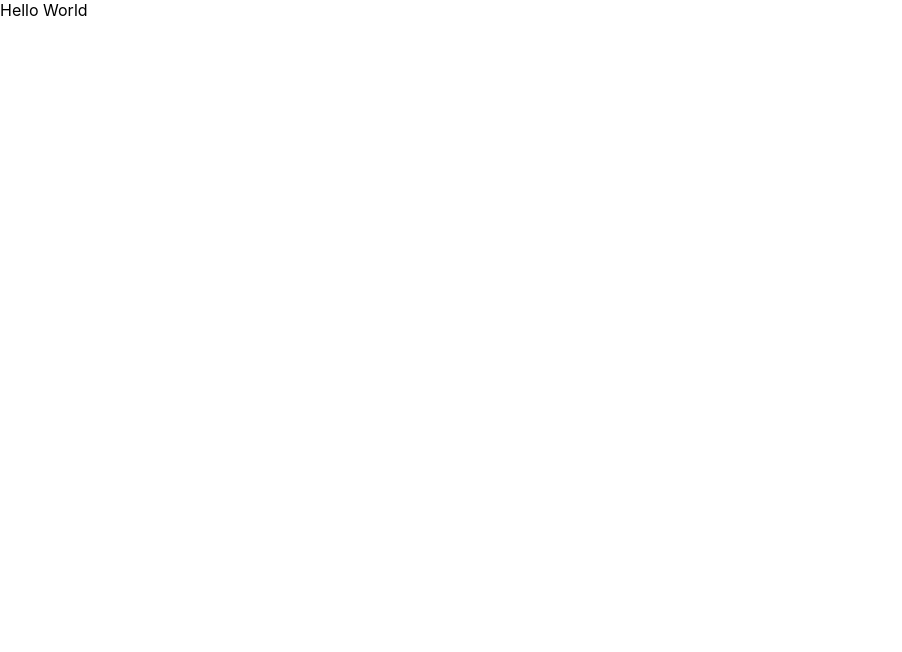
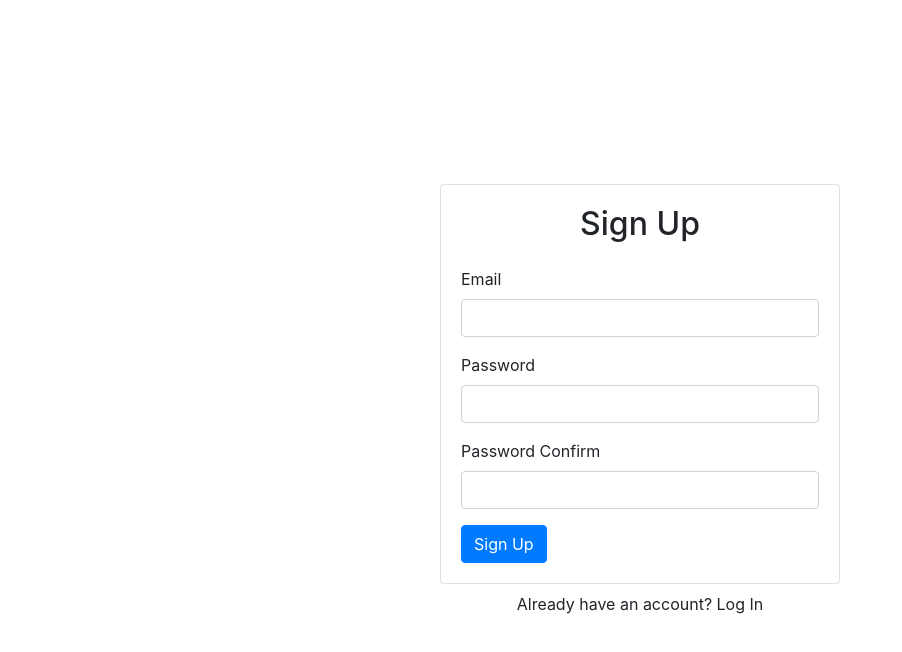
Before and after one commit to Evand3r/simple-react-firebase-auth-test, a React (Create React App) app: page / in a window 1280 px wide. Shown: the top 652 px of the page, without its empty margins (0-902 px from the left). Built offline with nearby package versions, Linux system fonts and the light colour scheme.

Commit message:
signup component

```diff
--- a/src/components/App.js
+++ b/src/components/App.js
@@ -1,7 +1,18 @@
 import React from 'react';
+import { Container } from 'react-bootstrap';
+import Signup from './Signup';
 
 function App() {
-  return "Hello World";
+  return (
+    <Container
+      className="d-flex align-items-center justify-content-center"
+      style={{ minHeight: "100vh" }}
+    >
+      <div className="w-100" style={{ maxWidth: '400px' }}>
+        <Signup />
+      </div>
+    </Container >
+  );
 }
 
 export default App;
--- /dev/null
+++ b/src/components/Signup.js
@@ -0,0 +1,38 @@
+import React, { useRef } from 'react';
+import { Form, Button, Card } from 'react-bootstrap';
+
+export default function Signup() {
+    const emailRef = useRef();
+    const passwordRef = useRef();
+    const passwordConfirmRef = useRef();
+
+    return (
+        <>
+            <Card>
+                <Card.Body>
+                    <h2 className="text-center mb-4">Sign Up</h2>
+                    <Form>
+                        <Form.Group id="email">
+                            <Form.Label>Email</Form.Label>
+                            <Form.Control type="email" ref={emailRef} required />
+                        </Form.Group>
+                        <Form.Group id="password">
+                            <Form.Label>Password</Form.Label>
+                            <Form.Control type="password" ref={passwordRef} required />
+                        </Form.Group>
+                        <Form.Group id="password-confirm">
+                            <Form.Label>Password Confirm</Form.Label>
+                            <Form.Control type="password" ref={passwordConfirmRef} required />
+                        </Form.Group>
+                        <Button className="w-100" type="submit" className="klk">
+                            Sign Up
+                        </Button>
+                    </Form>
+                </Card.Body>
+            </Card>
+            <div className="w-100 text-center mt-2">
+                Already have an account? Log In
+         </div>
+        </>
+    )
+}
--- a/src/index.js
+++ b/src/index.js
@@ -3,6 +3,7 @@
 import './index.css';
 import App from './components/App';
 import reportWebVitals from './reportWebVitals';
+import "bootstrap/dist/css/bootstrap.min.css";
 
 ReactDOM.render(
   <React.StrictMode>
```
